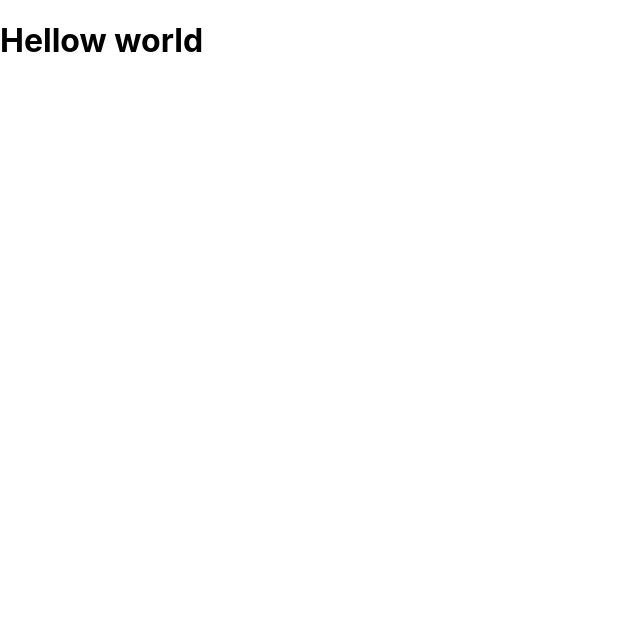
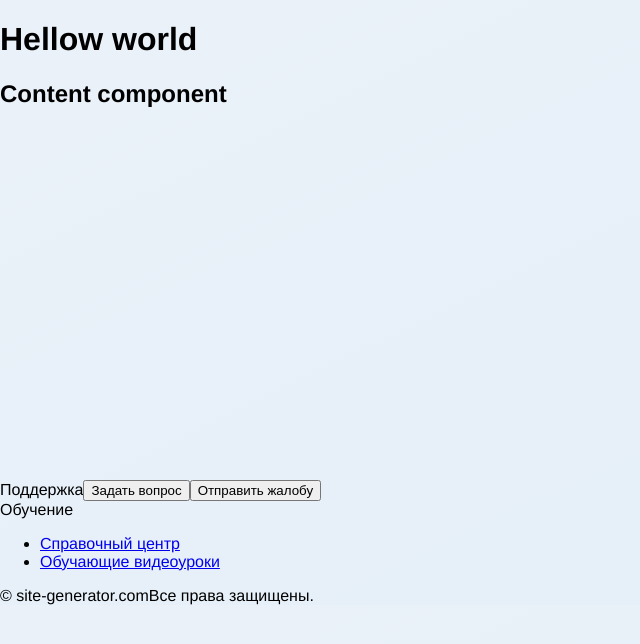
Before and after one commit to tagir-developer/website-builder, a React (Create React App) app in the folder client/: page / in a window 1280 px wide. Shown: the top 644 px of the page, without its empty margins (0-640 px from the left). Built offline with nearby package versions, Linux system fonts and the light colour scheme.

Commit message:
Creating Footer component

```diff
--- a/client/package.json
+++ b/client/package.json
@@ -13,6 +13,7 @@
     "react": "^17.0.1",
     "react-dom": "^17.0.1",
     "react-scripts": "4.0.3",
+    "sass": "^1.32.8",
     "typescript": "^4.1.2",
     "web-vitals": "^1.0.1"
   },
--- a/client/public/index.html
+++ b/client/public/index.html
@@ -1,5 +1,5 @@
 <!DOCTYPE html>
-<html lang="en">
+<html lang="ru">
   <head>
     <meta charset="utf-8" />
     <link rel="icon" href="%PUBLIC_URL%/favicon.ico" />
@@ -24,10 +24,10 @@
       work correctly both with client-side routing and a non-root public URL.
       Learn how to configure a non-root public URL by running `npm run build`.
     -->
-    <title>React App</title>
+    <title>Конструктор сайтов</title>
   </head>
   <body>
-    <noscript>You need to enable JavaScript to run this app.</noscript>
+    <noscript>Вам нужно вкючить Java Script чтобы запустить это приложение!</noscript>
     <div id="root"></div>
     <!--
       This HTML file is a template.
--- a/client/src/App.tsx
+++ b/client/src/App.tsx
@@ -1,7 +1,15 @@
 import React from 'react'
+import Content from './components/Content/Content'
+import Footer from './components/Footer/Footer'
 
-function App() {
-  return (<h1>Hellow world</h1>)
+const App: React.FC = () => {
+  return (
+  <React.Fragment>
+    <h1>Hellow world</h1>
+    <Content />
+    <Footer />
+  </React.Fragment>
+  )
 }
 
-export default App;
+export default App
--- /dev/null
+++ b/client/src/components/Content/Content.tsx
@@ -0,0 +1,12 @@
+import React from 'react'
+import './styles.scss'
+
+const Content: React.FC = () => {
+	return (
+		<div className="content">
+			<h2>Content component</h2>
+		</div>
+	)
+}
+
+export default Content
--- /dev/null
+++ b/client/src/components/Content/styles.scss
@@ -0,0 +1,4 @@
+.content {
+	width: 100%;
+	height: 400px;
+}
--- /dev/null
+++ b/client/src/components/Footer/Footer.tsx
@@ -0,0 +1,37 @@
+import React from 'react'
+import './styles.scss'
+
+
+const Footer: React.FC = () => {
+	return (
+		<div className="container">
+			{/* container внутри блока или снаружи? Пока не разобрался */}
+			<div className="footer">
+				<div className="footer__row">
+					<div className="footer__support">
+						<span className="footer__title">Поддержка</span>
+						<button className="footer__button">Задать вопрос</button>
+						<button className="footer__footer-button footer-button">Отправить жалобу</button>
+					</div>
+					<div className="footer__learning">
+						<span className="footer__title">Обучение</span>
+						<ul className="footer__list-unstyled list-unstyled">
+							<li className="list-unstyled__item">
+								<a href="#" className="list-unstyled__link">Справочный центр</a>
+							</li>
+							<li className="list-unstyled__item">
+								<a href="#" className="list-unstyled__link">Обучающие видеоуроки</a>
+							</li>
+						</ul>
+					</div>
+					<div className="footer__copyright">
+						<span className="footer__website">© site-generator.com</span>
+						<span className="footer__cppyright-info">Все права защищены.</span>
+					</div>
+				</div>
+			</div>
+		</div>
+	)
+}
+
+export default Footer
--- a/client/src/index.css
+++ /dev/null
@@ -1,13 +0,0 @@
-body {
-  margin: 0;
-  font-family: -apple-system, BlinkMacSystemFont, 'Segoe UI', 'Roboto', 'Oxygen',
-    'Ubuntu', 'Cantarell', 'Fira Sans', 'Droid Sans', 'Helvetica Neue',
-    sans-serif;
-  -webkit-font-smoothing: antialiased;
-  -moz-osx-font-smoothing: grayscale;
-}
-
-code {
-  font-family: source-code-pro, Menlo, Monaco, Consolas, 'Courier New',
-    monospace;
-}
--- /dev/null
+++ b/client/src/index.scss
@@ -0,0 +1,15 @@
+// @import "components/Footer/styles.scss";
+
+body {
+  margin: 0;
+  font-family: 'Montserrat', 'Helvetica Neue', sans-serif, 'Oxygen',
+    'Ubuntu', 'Cantarell', 'Fira Sans', 'Droid Sans';
+  -webkit-font-smoothing: antialiased;
+  -moz-osx-font-smoothing: grayscale;
+  background: linear-gradient(153.91deg, #EAF1F9 0%, #E4EFF8 100%);
+}
+
+code {
+  font-family: source-code-pro, Menlo, Monaco, Consolas, 'Courier New',
+    monospace;
+}
--- a/client/src/index.tsx
+++ b/client/src/index.tsx
@@ -1,6 +1,6 @@
 import React from 'react'
 import ReactDOM from 'react-dom'
-import './index.css'
+import './index.scss'
 import App from './App'
 import reportWebVitals from './reportWebVitals'
 
```
Also changed, not shown: client/src/components/Footer/styles.scss (added), 1 other file (tests, documents, lock files or other folders).
